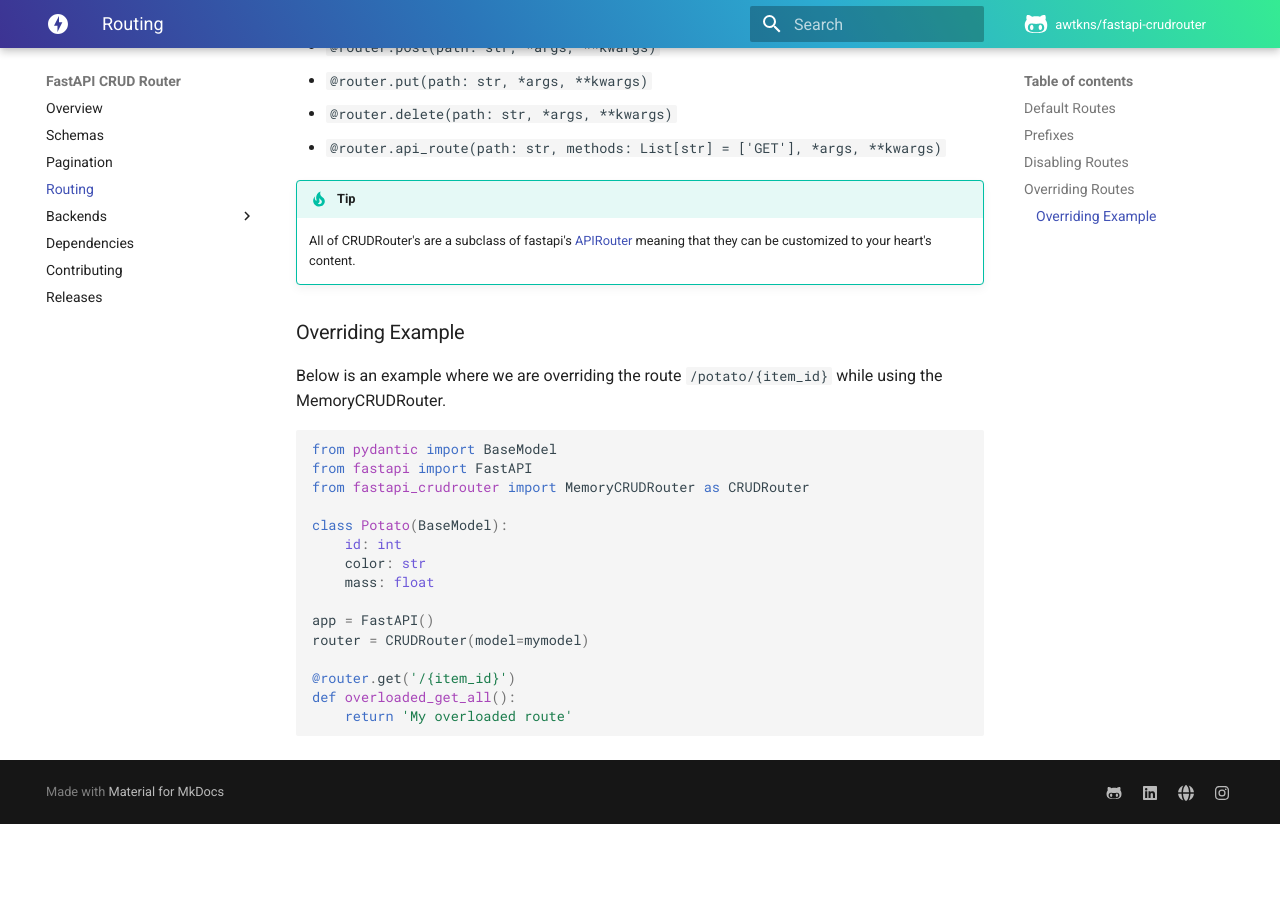
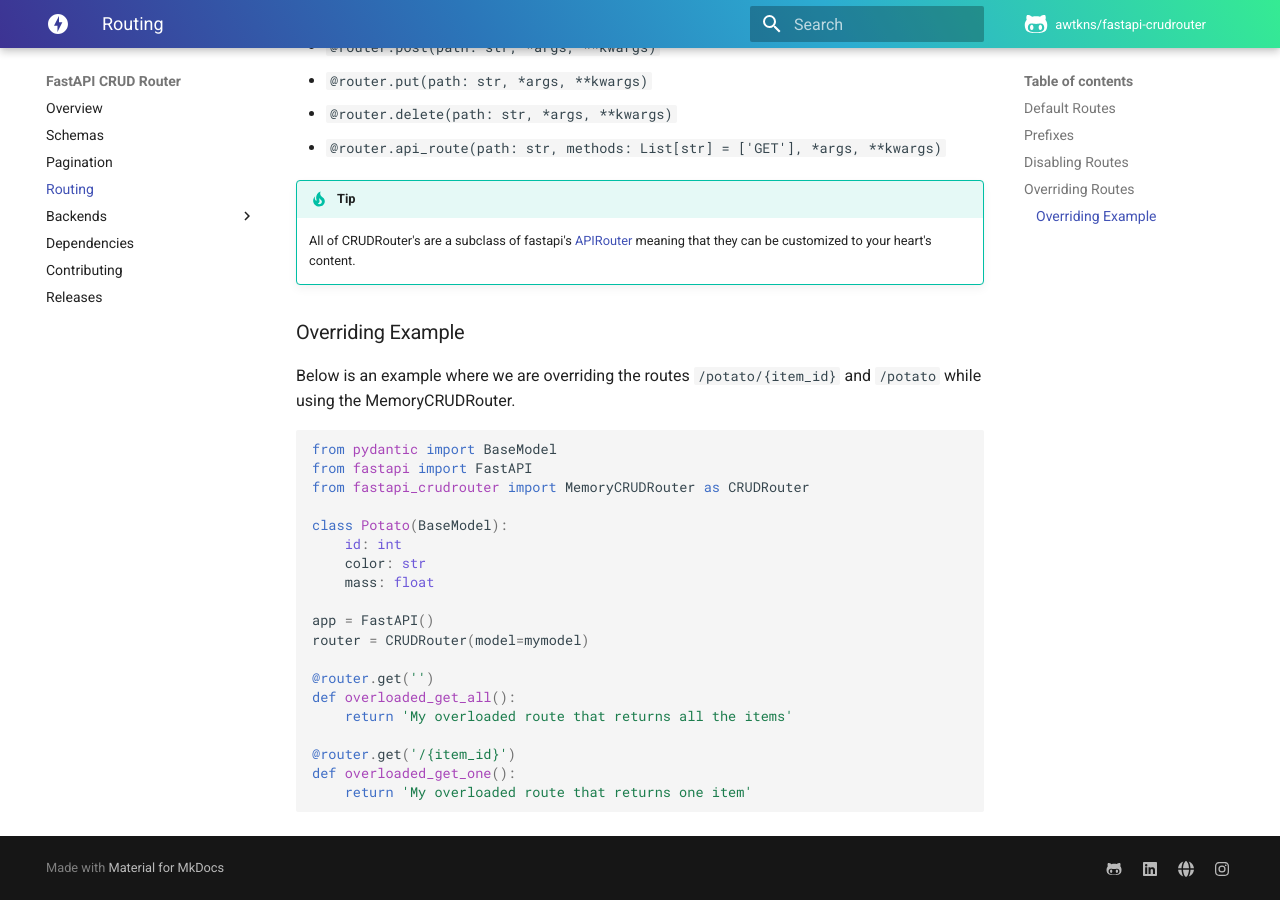
Before and after one commit to awtkns/fastapi-crudrouter, an MkDocs documentation site: the page built from docs/en/docs/routing.md, in a window 1280 px wide and 900 px high, scrolled down 2061 px. Built offline with MkDocs 1.6.1 and Material for MkDocs 9.7.7, drawn with Linux system fonts in a browser that asks for light colours; comment, search, counter and statistics services are not loaded; before the commit the page ends 2885 px from its top, so only the background shows below that.

Commit message:
:memo: Updated Docs for Overloads to make the example more clear

````diff
--- a/docs/en/docs/routing.md
+++ b/docs/en/docs/routing.md
@@ -46,7 +46,6 @@ As an example, the *delete all* route can be disabled by doing the following:
 router = MemmoryCRUDRouter(schema=MyModel, deleta_all_route=False)
 ```
 
-
 ## Overriding Routes
 Should you need to add custom functionality to any of your routes any of the included routers allows you to do so.
 Should you wish to disable a route from being generated, it can be done [here](../routing/#disabling-routes).
@@ -64,7 +63,7 @@ Routes in the CRUDRouter can be overridden by using the standard fastapi route d
     meaning that they can be customized to your heart's content.
 
 ### Overriding Example
-Below is an example where we are overriding the route `/potato/{item_id}` while using the MemoryCRUDRouter.
+Below is an example where we are overriding the routes `/potato/{item_id}` and `/potato` while using the MemoryCRUDRouter.
 
 ```python
 from pydantic import BaseModel
@@ -79,7 +78,11 @@ class Potato(BaseModel):
 app = FastAPI()
 router = CRUDRouter(model=mymodel)
 
+@router.get('')
+def overloaded_get_all():
+    return 'My overloaded route that returns all the items'
+
 @router.get('/{item_id}')
-def overloaded_get_all():
-    return 'My overloaded route'
+def overloaded_get_one():
+    return 'My overloaded route that returns one item'
 ```
````
